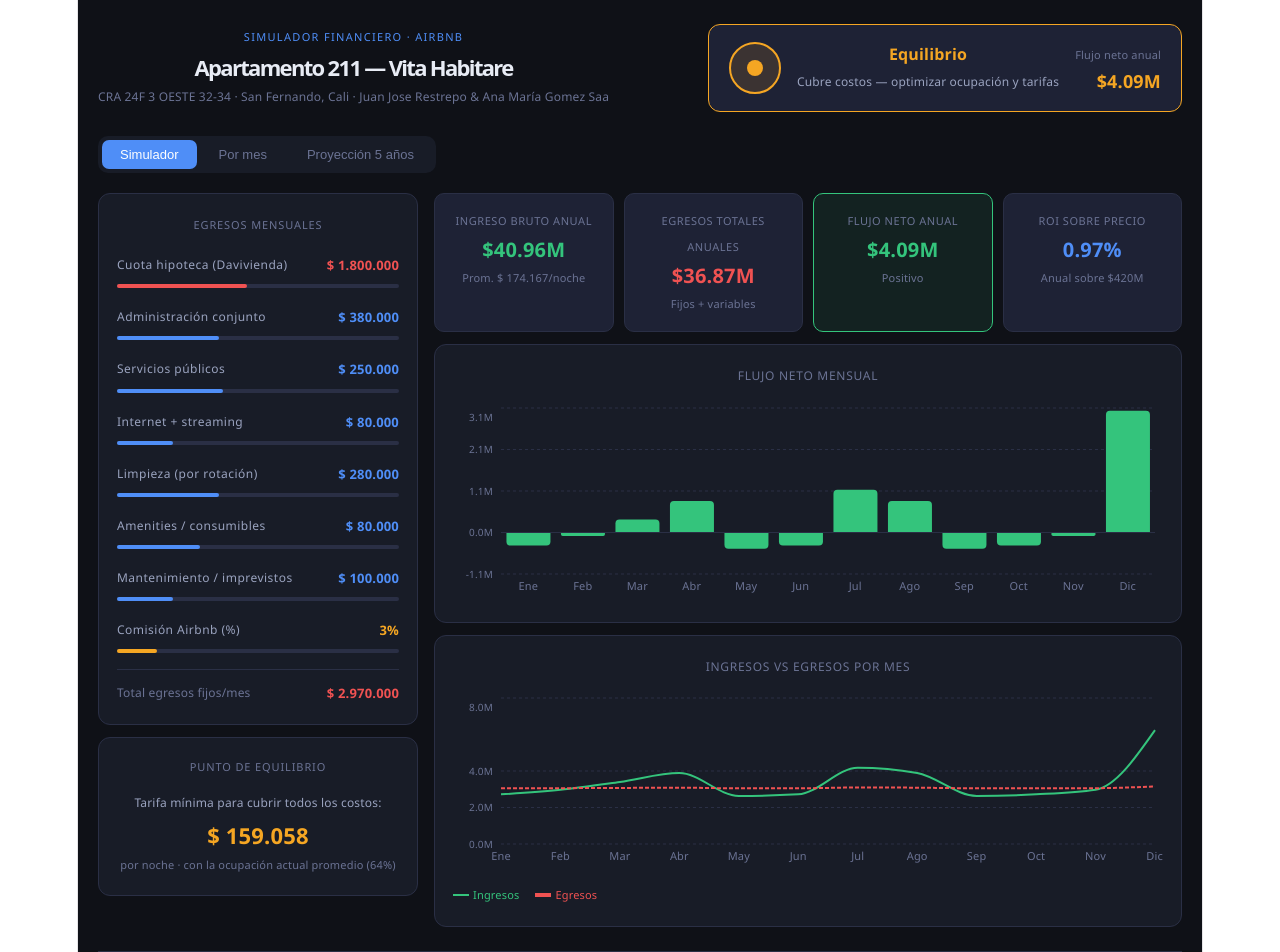
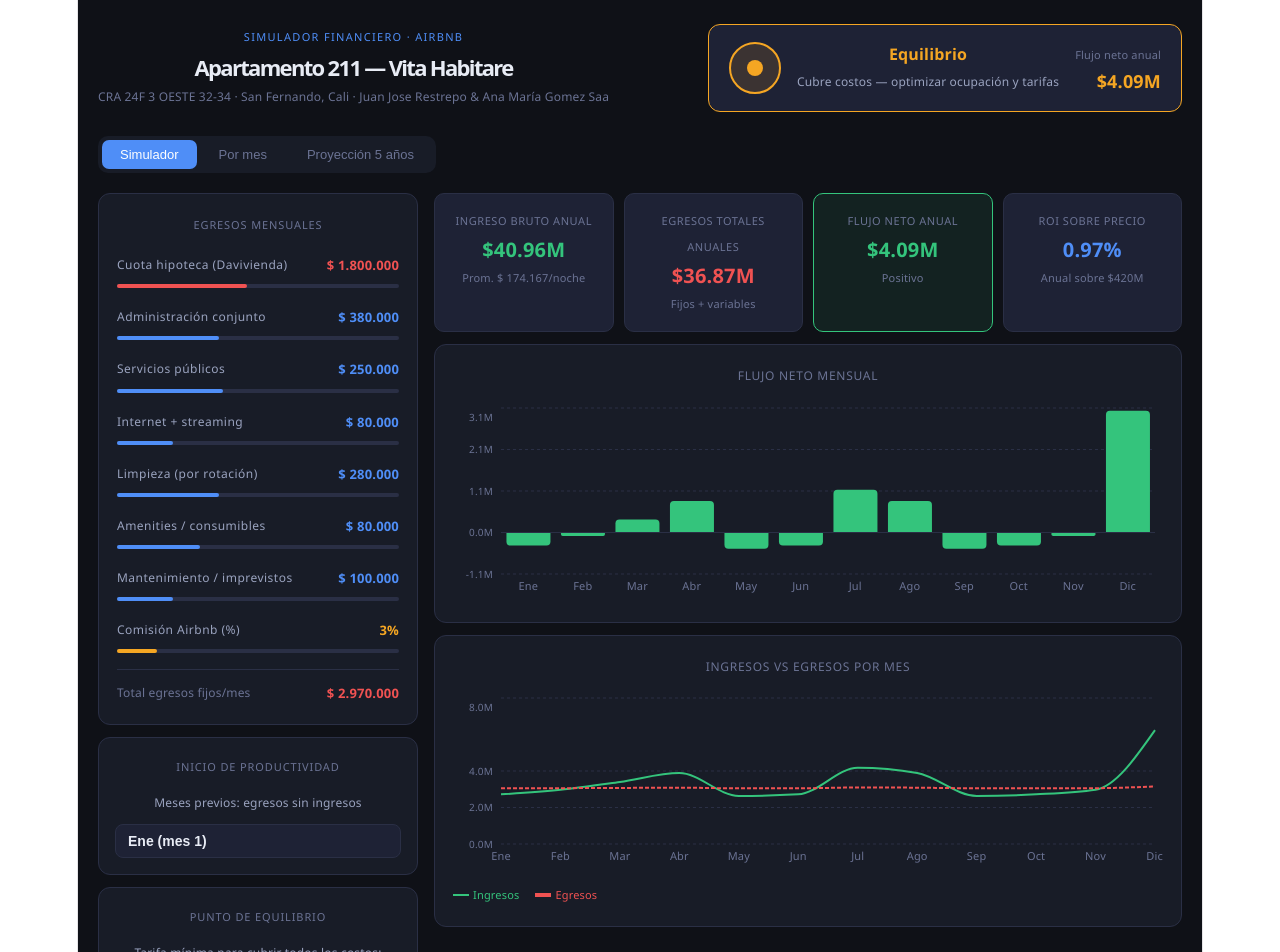
Before and after one commit to efegomez/vita-simulador, a React (Vite) app: page / in a window 1280 px wide. Shown: the top 952 px of the page. Built offline with nearby package versions, Linux system fonts and the light colour scheme.

Commit message:
feat: add mes de inicio de productividad selector

```diff
--- a/src/App.jsx
+++ b/src/App.jsx
@@ -119,9 +119,12 @@ function Semaforo({ flujoAnual }) {
 function MesRow({ data, onChange }) {
   const noches = Math.round((data.ocup / 100) * 30);
   const ingreso = noches * data.tarifa;
+  const rowStyle = { borderBottom: `1px solid ${C.border}`, opacity: data.activo === false ? 0.4 : 1 };
   return (
-    <tr style={{ borderBottom: `1px solid ${C.border}` }}>
-      <td style={{ padding: "8px 10px", color: C.textDim, fontSize: 12, fontWeight: 600, width: 40 }}>{data.mes}</td>
+    <tr style={rowStyle}>
+      <td style={{ padding: "8px 10px", color: C.textDim, fontSize: 12, fontWeight: 600, width: 40 }}>
+        {data.mes}{data.activo === false && <span style={{ fontSize: 10, color: C.muted, marginLeft: 4 }}>–</span>}
+      </td>
       <td style={{ padding: "4px 8px", width: 160 }}>
         <div style={{ display: "flex", alignItems: "center", gap: 8 }}>
           <div style={{ flex: 1, height: 3, background: C.border, borderRadius: 2, position: "relative" }}>
@@ -161,18 +164,20 @@ export default function App() {
   const [comisionPct,   setComisionPct]   = useState(3);
   const [mantenimiento, setMantenimiento] = useState(100000);
   const [meses, setMeses]                 = useState(MESES_DEFAULT);
+  const [mesInicio, setMesInicio]         = useState(1);
   const [tab, setTab]                     = useState("simulador");
 
   const calc = useMemo(() => {
     const egFijos = admin + servicios + internet + limpieza + amenities + mantenimiento;
 
-    const mensual = meses.map((m) => {
-      const noches   = Math.round((m.ocup / 100) * 30);
+    const mensual = meses.map((m, i) => {
+      const activo   = i >= mesInicio - 1;
+      const noches   = activo ? Math.round((m.ocup / 100) * 30) : 0;
       const ingBruto = noches * m.tarifa;
       const comision = ingBruto * (comisionPct / 100);
-      const egTotal  = hipoteca + egFijos + comision;
+      const egTotal  = hipoteca + egFijos + (activo ? comision : 0);
       const flujo    = ingBruto - egTotal;
-      return { ...m, noches, ingBruto, comision, egTotal, flujo };
+      return { ...m, noches, ingBruto, comision, egTotal, flujo, activo };
     });
 
     const ingAnual   = mensual.reduce((a, m) => a + m.ingBruto, 0);
@@ -244,6 +249,30 @@ export default function App() {
                 <span style={{ fontSize: 12, color: C.muted }}>Total egresos fijos/mes</span>
                 <span style={{ fontSize: 13, fontWeight: 700, color: C.red, fontVariantNumeric: "tabular-nums" }}>{fmt(hipoteca + calc.egFijos)}</span>
               </div>
+            </div>
+
+            {/* Mes de inicio */}
+            <div style={{ background: C.surface, border: `1px solid ${C.border}`, borderRadius: 12, padding: 16 }}>
+              <div style={{ fontSize: 11, color: C.muted, letterSpacing: "0.08em", textTransform: "uppercase", marginBottom: 10 }}>Inicio de productividad</div>
+              <div style={{ fontSize: 12, color: C.textDim, marginBottom: 8 }}>Meses previos: egresos sin ingresos</div>
+              <select
+                value={mesInicio}
+                onChange={(e) => setMesInicio(Number(e.target.value))}
+                style={{
+                  width: "100%", padding: "8px 12px", borderRadius: 8, border: `1px solid ${C.border}`,
+                  background: C.card, color: C.text, fontSize: 14, fontWeight: 600, cursor: "pointer",
+                  outline: "none", appearance: "none",
+                }}
+              >
+                {MESES_DEFAULT.map((m, i) => (
+                  <option key={i} value={i + 1}>{m.mes} (mes {i + 1})</option>
+                ))}
+              </select>
+              {mesInicio > 1 && (
+                <div style={{ marginTop: 8, fontSize: 11, color: C.amber }}>
+                  {mesInicio - 1} mes{mesInicio > 2 ? "es" : ""} sin ingresos · pérdida estimada: {fmtM((hipoteca + calc.egFijos) * (mesInicio - 1))}
+                </div>
+              )}
             </div>
             <div style={{ background: C.surface, border: `1px solid ${C.border}`, borderRadius: 12, padding: 16 }}>
               <div style={{ fontSize: 11, color: C.muted, letterSpacing: "0.08em", textTransform: "uppercase", marginBottom: 10 }}>Punto de equilibrio</div>
```
